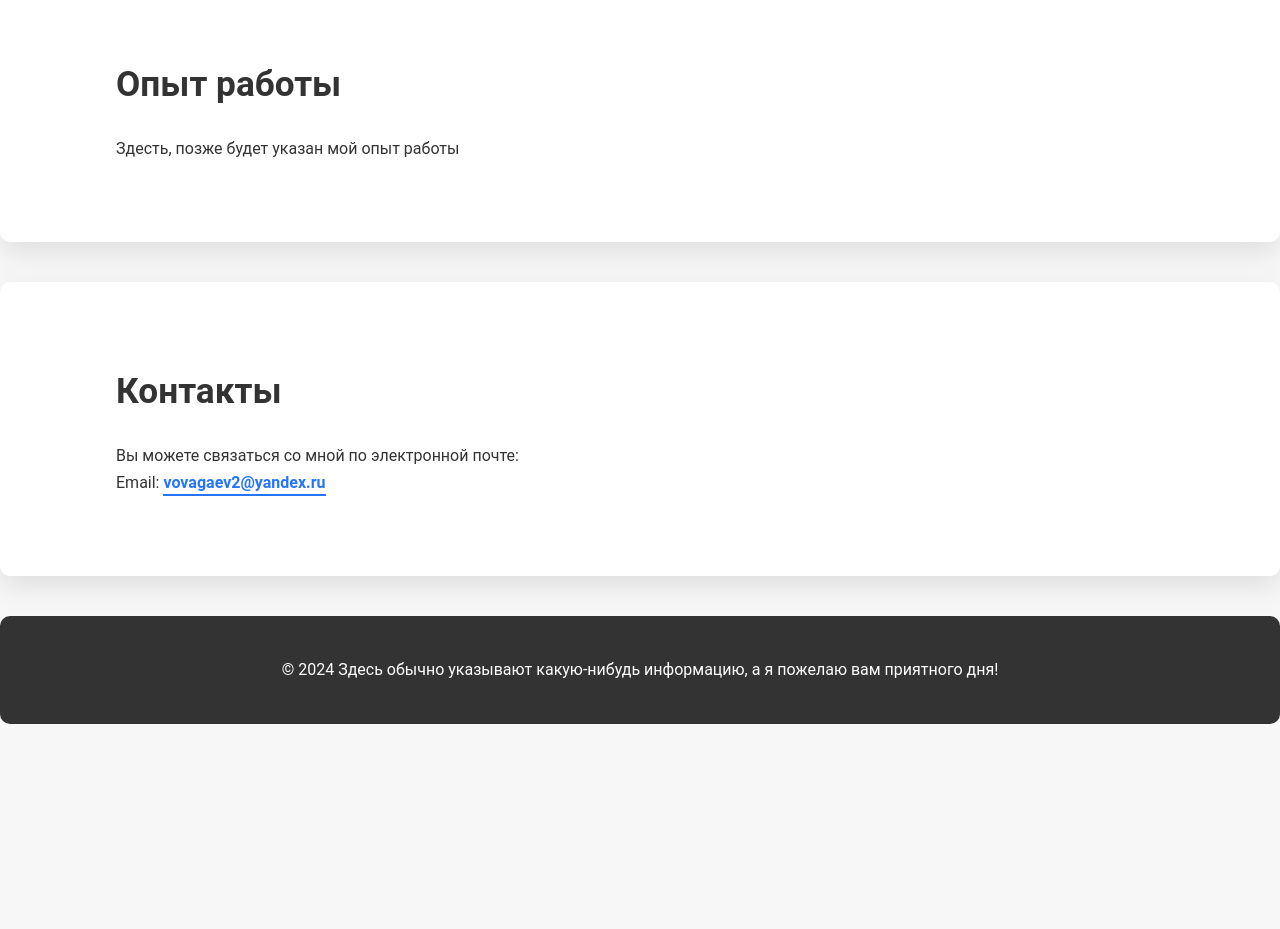
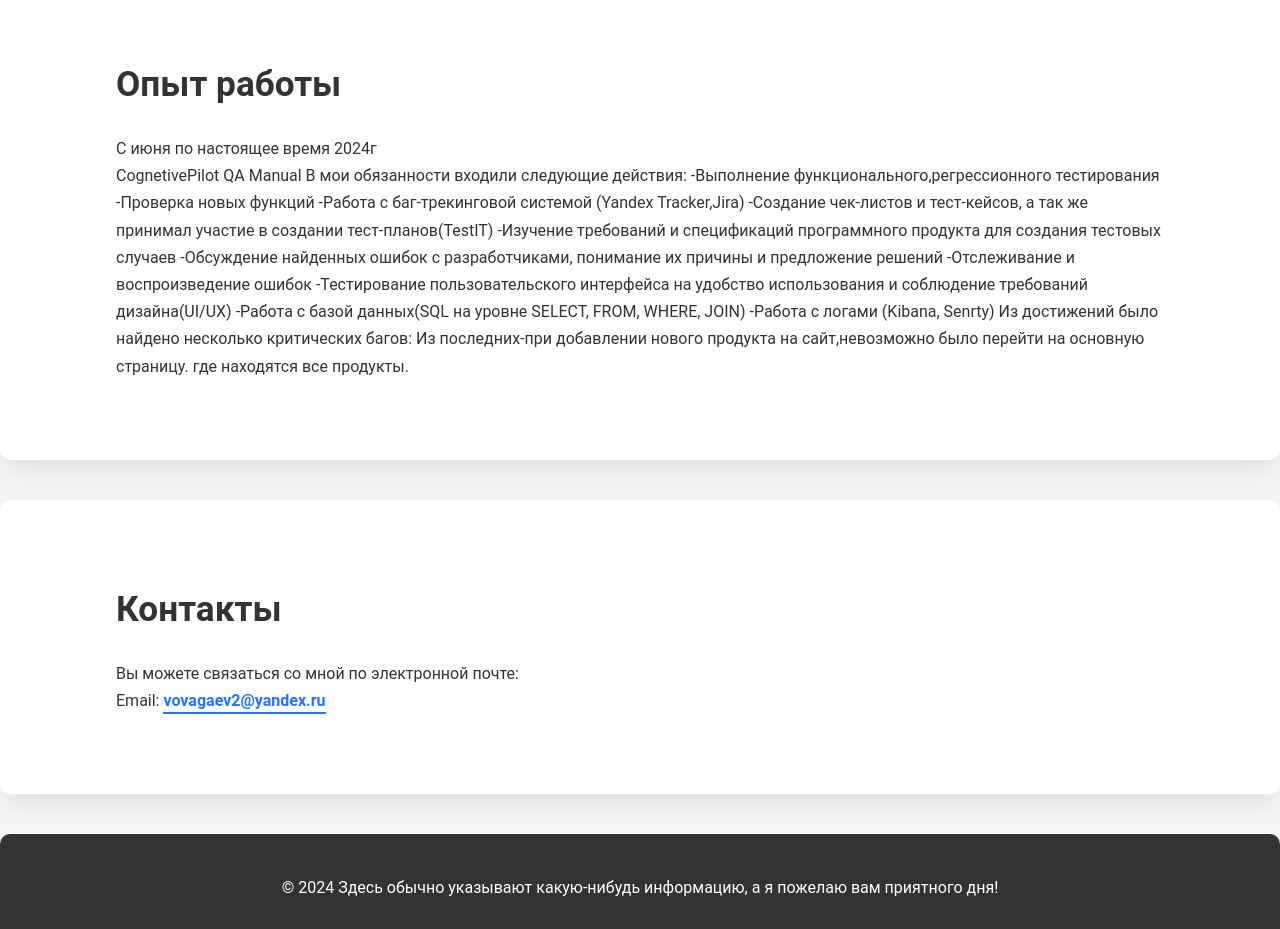
Before and after one commit to VladimirGaev1/VladimirQa.io, a plain HTML site: page index.html in a window 1280 px wide. Shown: the part 1280-2209 px from the top of the page. Before the commit the page ends 2004 px from the top, so only its background shows below. Drawn offline with Linux system fonts and the light colour scheme.

Commit message:
Update index.html

```diff
--- a/index.html
+++ b/index.html
@@ -36,7 +36,26 @@
     <section id="background">
     	<div class="container">
     		<h2>Опыт работы</h2>
-    		<p>Здесть, позже будет указан мой опыт работы</p>
+    		<p>С июня по настоящее время 2024г</p>
+            <p>CognetivePilot
+               QA Manual
+                В мои обязанности входили следующие действия:
+                -Выполнение функционального,регрессионного тестирования
+                -Проверка новых функций
+                -Работа с баг-трекинговой системой (Yandex Tracker,Jira)
+                -Создание чек-листов и тест-кейсов, а так же принимал участие в создании тест-планов(TestIT)
+                -Изучение требований и спецификаций программного продукта для создания тестовых
+                случаев
+                -Обсуждение найденных ошибок с разработчиками, понимание их причины и предложение
+                решений
+                -Отслеживание и воспроизведение ошибок
+                -Тестирование пользовательского интерфейса на удобство использования и соблюдение
+                требований дизайна(UI/UX)
+                -Работа с базой данных(SQL на уровне SELECT, FROM, WHERE, JOIN)
+                -Работа с логами (Kibana, Senrty)
+                Из достижений было найдено несколько критических багов:
+                Из последних-при добавлении нового продукта на сайт,невозможно было перейти на основную
+                страницу. где находятся все продукты.</p>
     	</div>
     </section>
 
```
